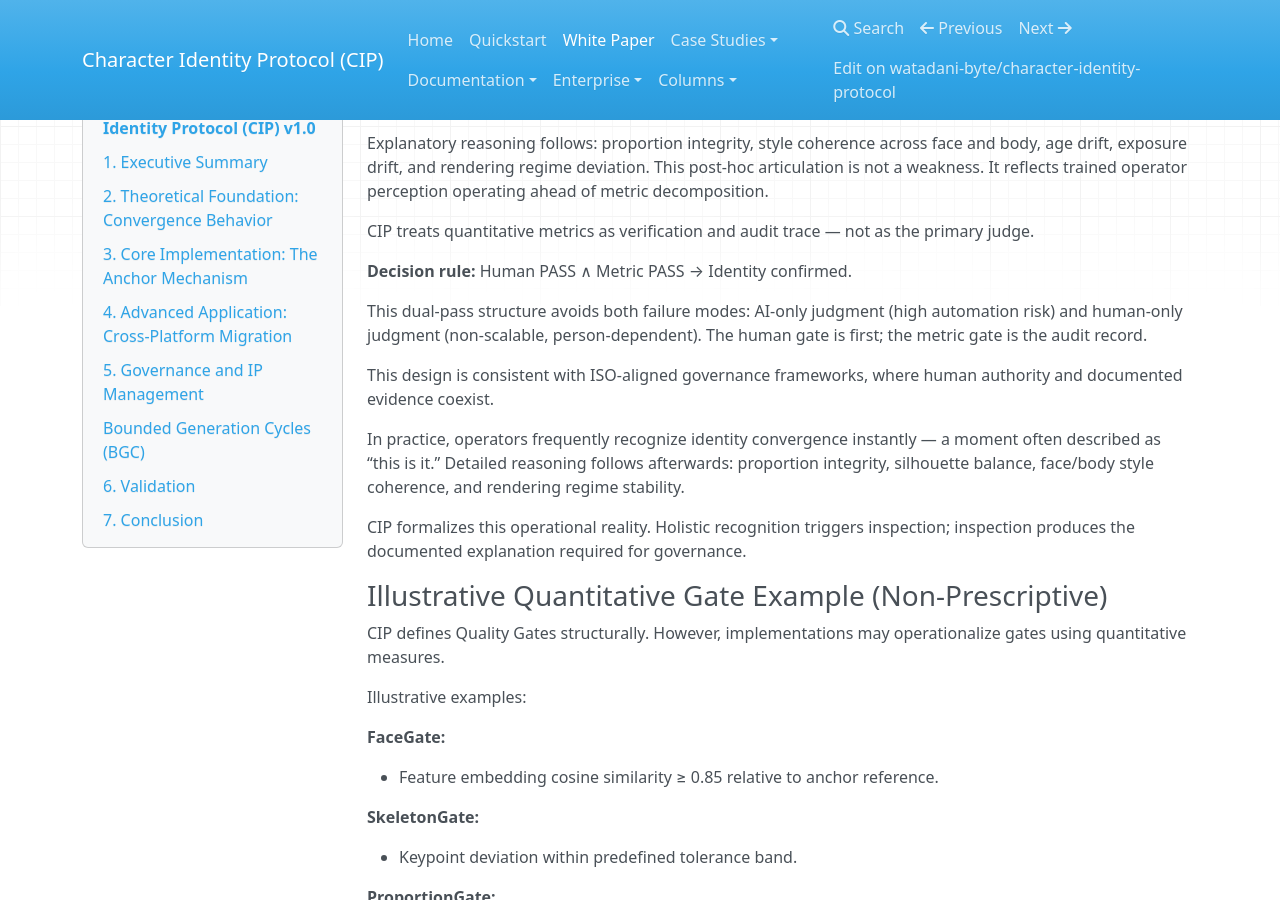
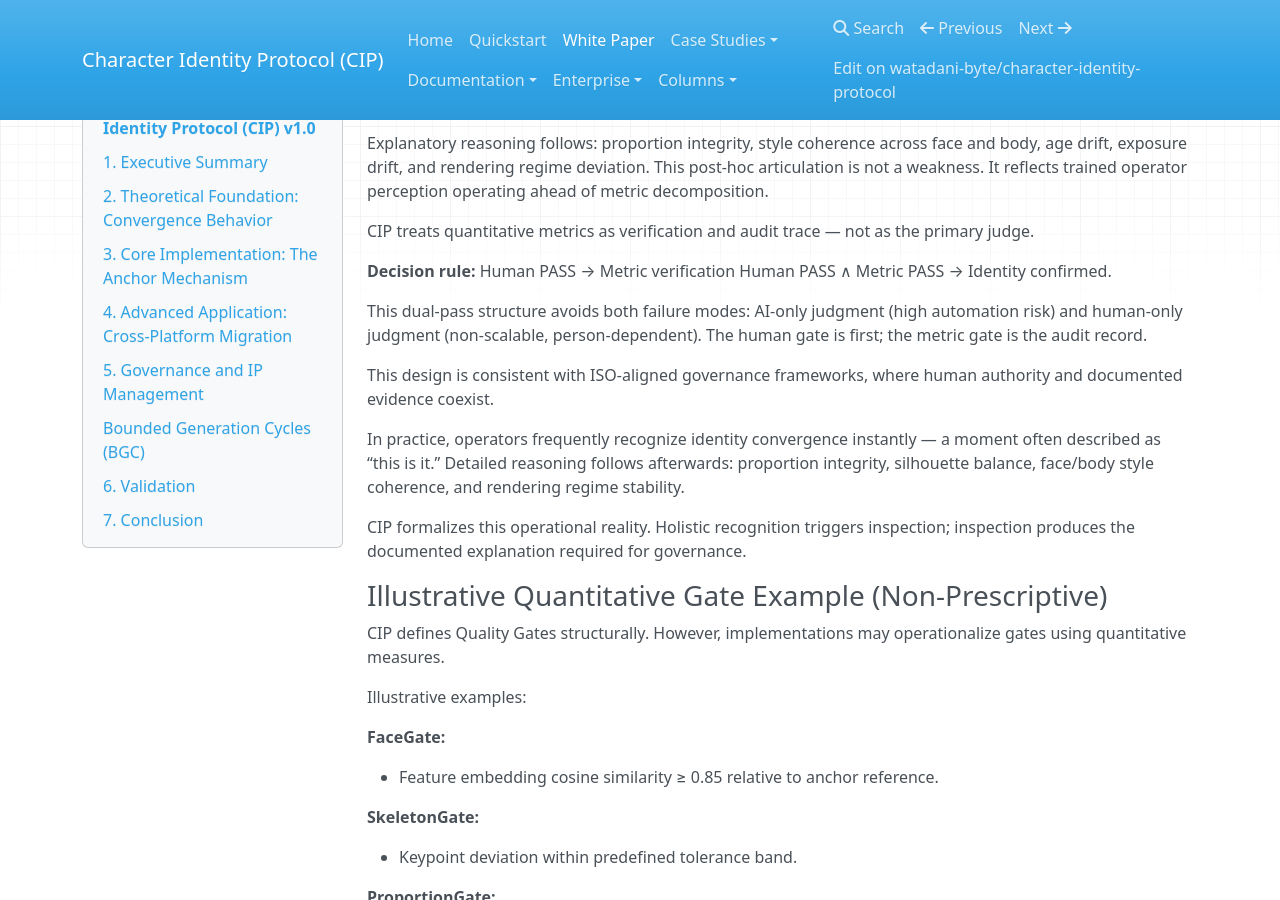
Before and after one commit to watadani-byte/character-identity-protocol, an MkDocs documentation site: the page built from docs/whitepaper_v1.md, in a window 1280 px wide and 900 px high, scrolled down 4280 px. Built offline with MkDocs 1.6.1, drawn with Linux system fonts in a browser that asks for light colours; nearby versions of some CDN libraries.

Commit message:
whitepaper_v1.md を更新

```diff
--- a/docs/whitepaper_v1.md
+++ b/docs/whitepaper_v1.md
@@ -179,7 +179,9 @@ Explanatory reasoning follows: proportion integrity, style coherence across face
 
 CIP treats quantitative metrics as verification and audit trace — not as the primary judge.
 
-**Decision rule:** Human PASS ∧ Metric PASS → Identity confirmed.
+**Decision rule:**
+Human PASS → Metric verification
+Human PASS ∧ Metric PASS → Identity confirmed.
 
 This dual-pass structure avoids both failure modes: AI-only judgment (high automation risk) and human-only judgment (non-scalable, person-dependent). The human gate is first; the metric gate is the audit record.
 
```
